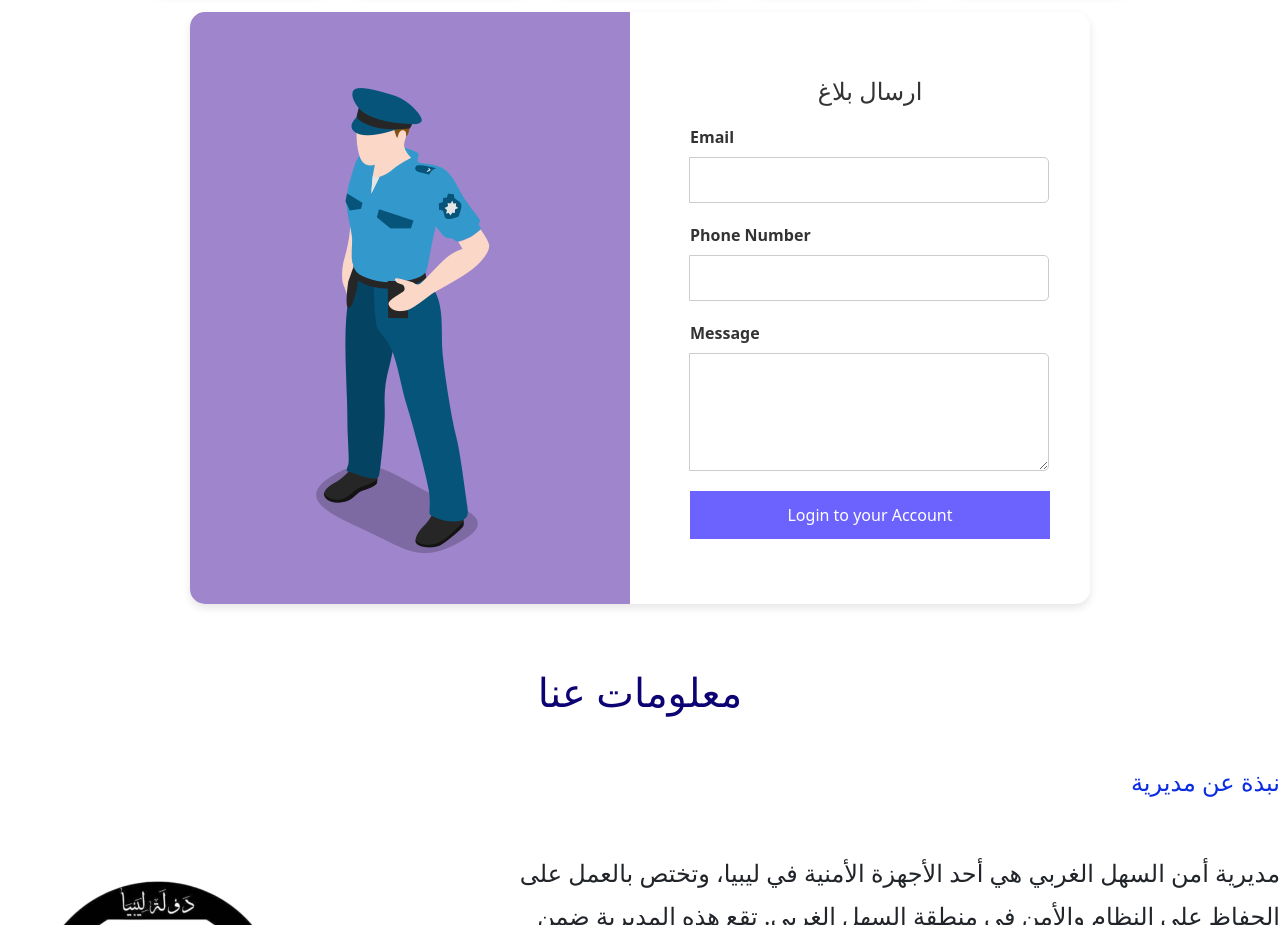
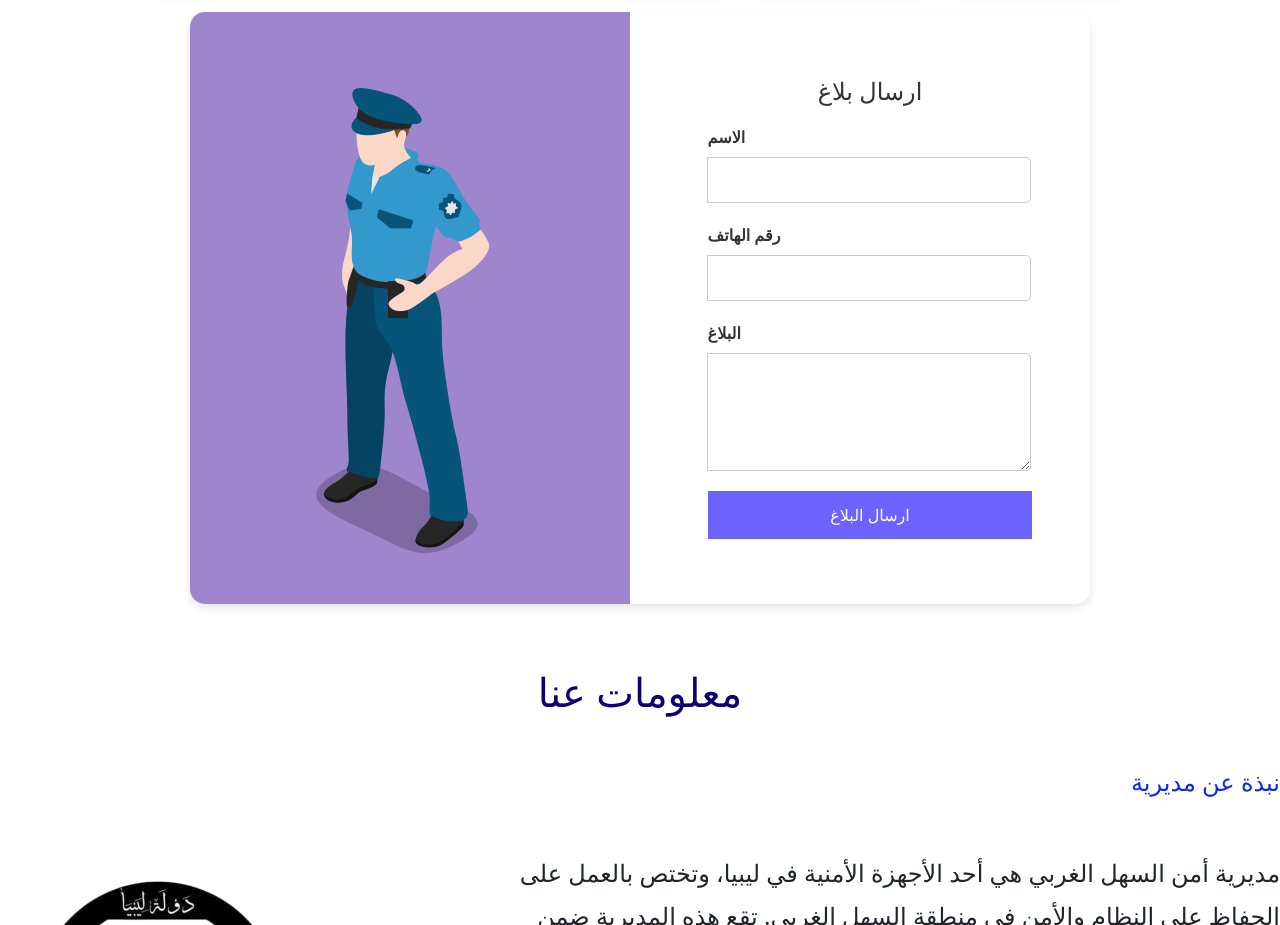
Before and after one commit to mahmmed170/Security-Directorate, a plain HTML site: page index.html in a window 1280 px wide. Shown: the part 1400-2325 px from the top of the page. Drawn offline with nearby package versions, Linux system fonts and the light colour scheme.

Commit message:
Update index.html

```diff
--- a/index.html
+++ b/index.html
@@ -127,18 +127,18 @@
              <h2>ارسال بلاغ</h2>
              <form>
                  <div class="input-group">
-                     <label for="email">Email</label>
+                     <label for="email"> الاسم</label>
                      <input type="email" id="email" name="email" required>
                  </div>
                  <div class="input-group">
-                     <label for="phone">Phone Number</label>
+                     <label for="phone">رقم الهاتف</label>
                      <input type="tel" id="phone" name="phone" required>
                  </div>
                  <div class="input-group">
-                     <label for="message">Message</label>
+                     <label for="message">البلاغ</label>
                      <textarea id="message" name="message" rows="4" required></textarea>
                  </div>
-                 <button type="submit">Login to your Account</button>
+                 <button type="submit">ارسال البلاغ </button>
              </form>
 
          </div>
```
